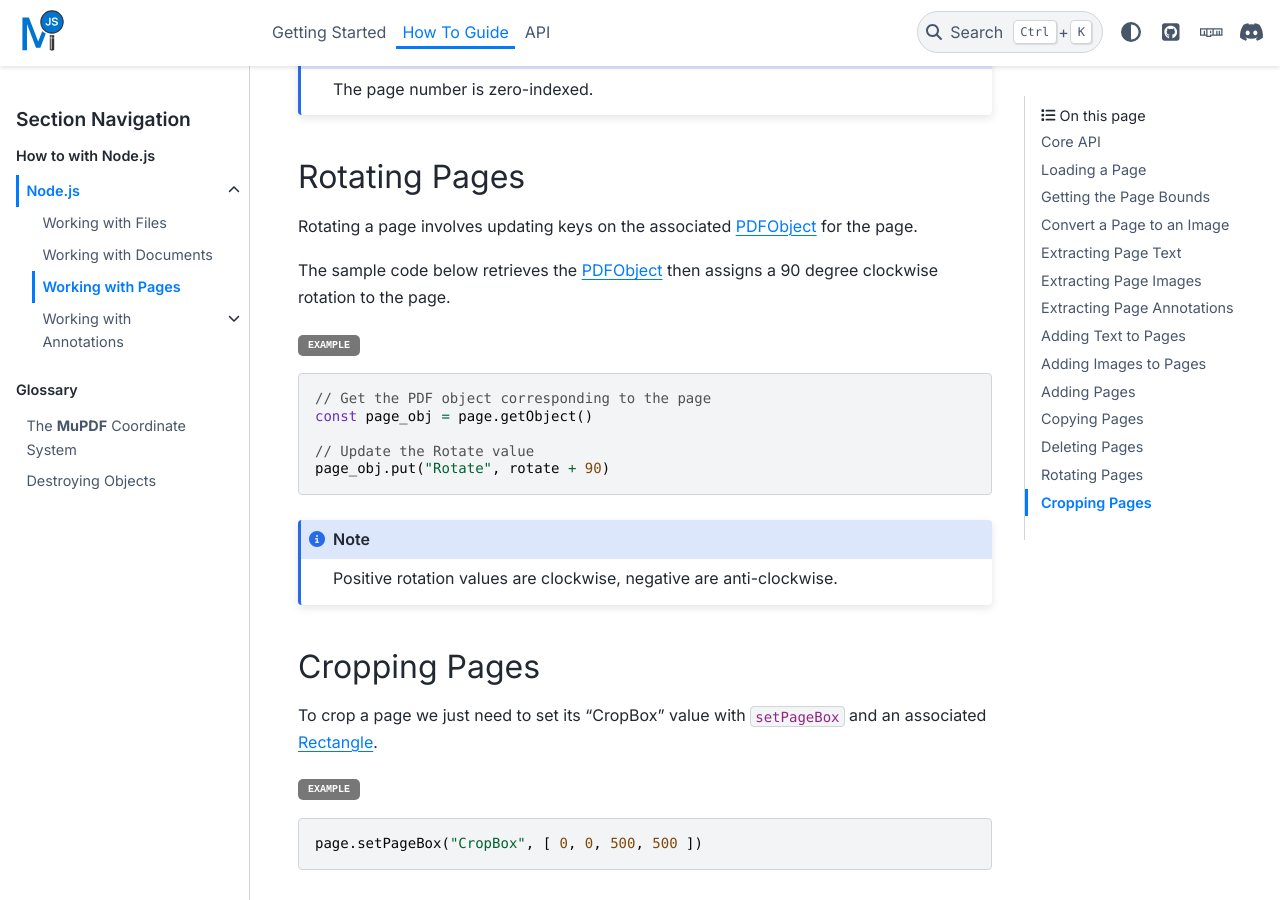
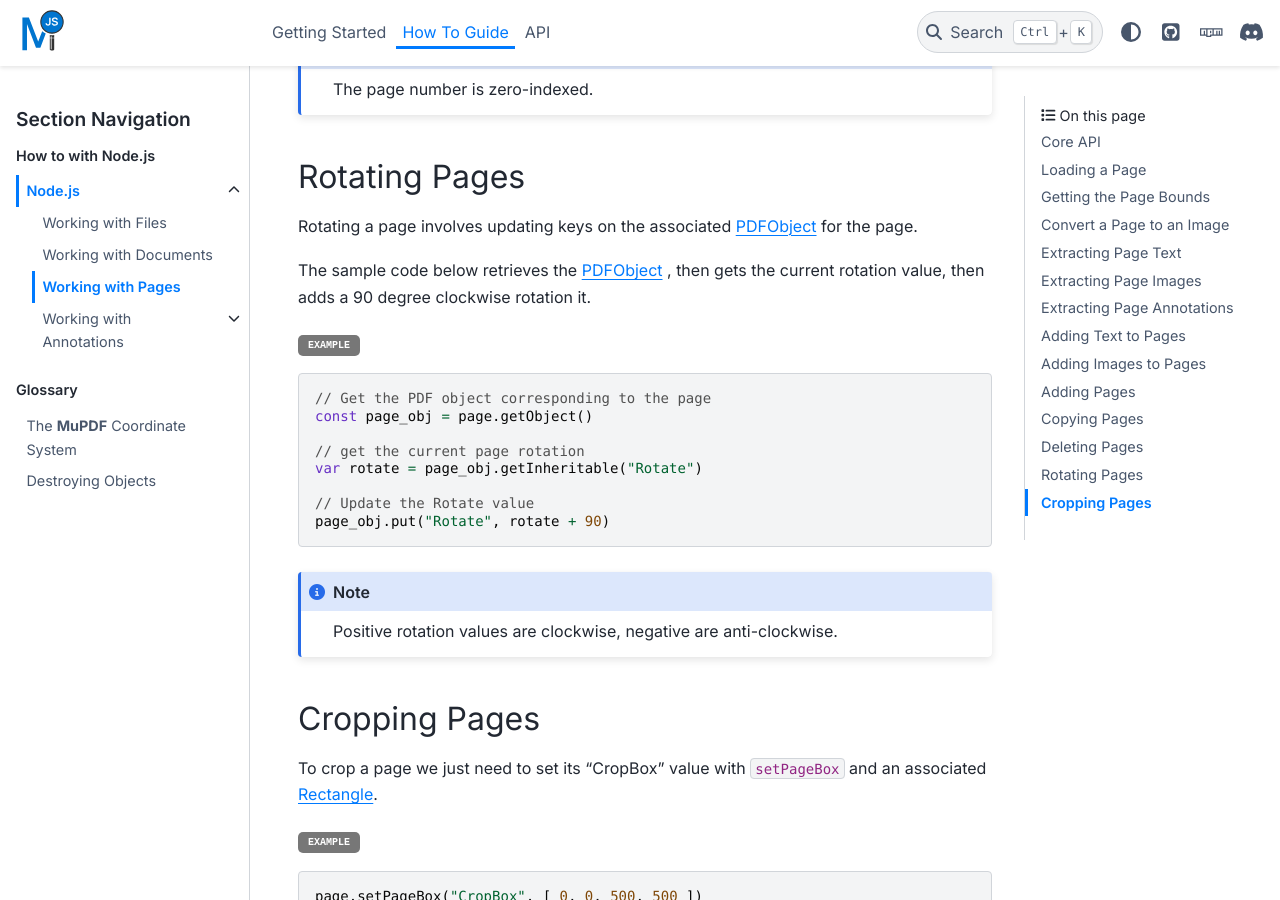
Before and after one commit to ArtifexSoftware/mupdf.js, a Sphinx documentation site: the page built from docs/how-to-guide/node/page/index.rst, in a window 1280 px wide and 900 px high, scrolled down 8784 px. Built offline with Sphinx 7.4.7 and the PyData theme 0.15.4, drawn with Linux system fonts in a browser that asks for light colours.

Commit message:
Code sample fix.

```diff
--- a/docs/how-to-guide/node/page/index.rst
+++ b/docs/how-to-guide/node/page/index.rst
@@ -343,7 +343,7 @@ Rotating Pages
 
 Rotating a page involves updating keys on the associated `PDFObject`_ for the page.
 
-The sample code below retrieves the `PDFObject`_ then assigns a 90 degree clockwise rotation to the page.
+The sample code below retrieves the `PDFObject`_ , then gets the current rotation value, then adds a 90 degree clockwise rotation it.
 
 |example_tag|
 
@@ -351,6 +351,9 @@ The sample code below retrieves the `PDFObject`_ then assigns a 90 degree clockw
 
     // Get the PDF object corresponding to the page
     const page_obj = page.getObject()
+
+    // get the current page rotation
+    var rotate = page_obj.getInheritable("Rotate")
 
     // Update the Rotate value
     page_obj.put("Rotate", rotate + 90)
```
